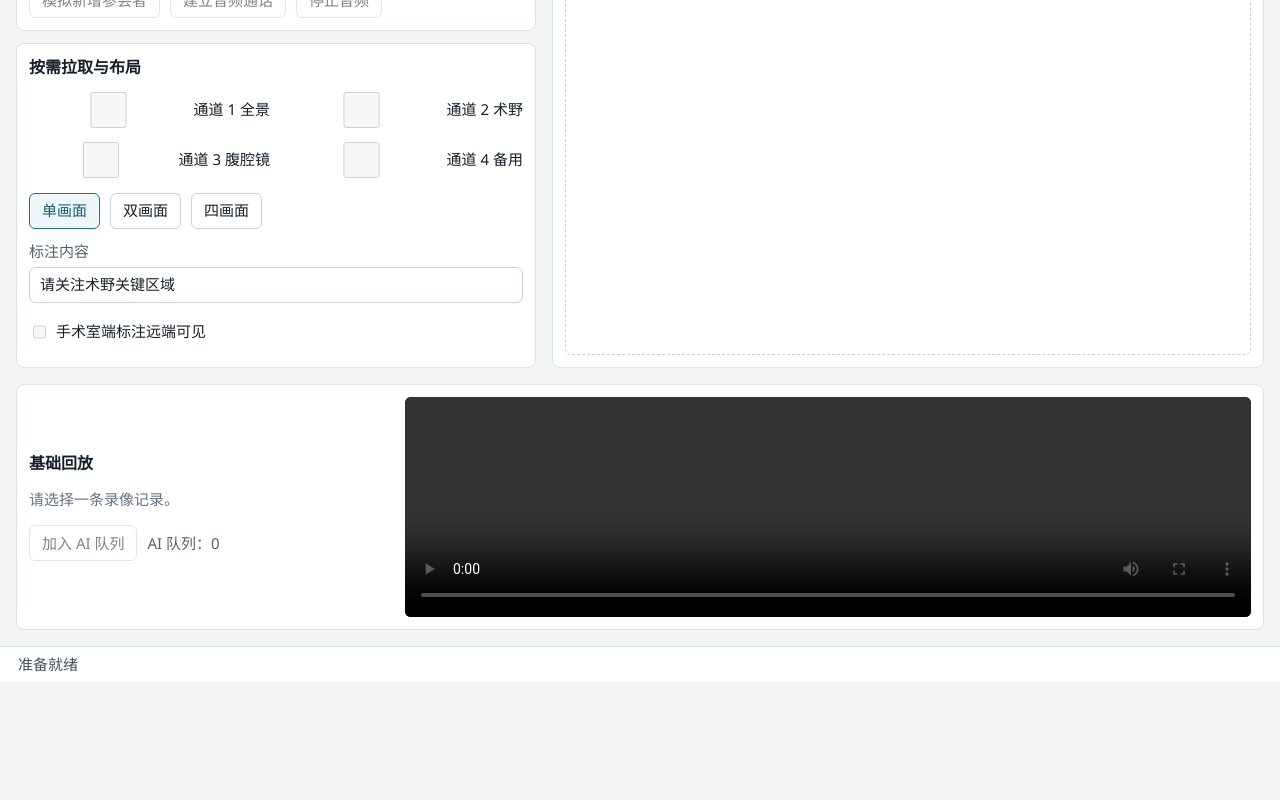
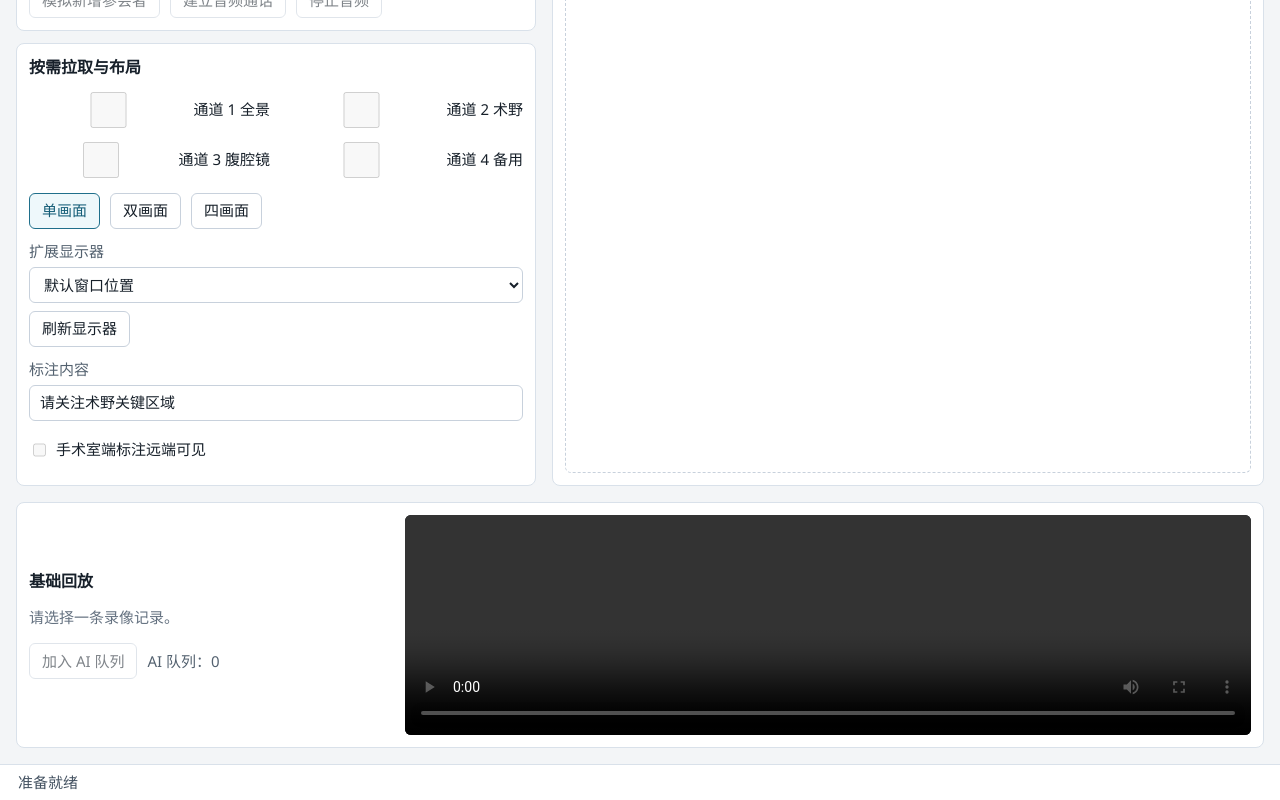
Before and after one commit to ticopapa327-dot/surgical-teaching-phase1-poc, a React (Vite) app: page / in a window 1280 px wide. Shown: the part 2010-2810 px from the top of the page. Before the commit the page ends 2692 px from the top, so only its background shows below. Built offline with nearby package versions, Linux system fonts and the light colour scheme.

Commit message:
Target remote popouts to Electron displays

```diff
--- a/electron/preload.cjs
+++ b/electron/preload.cjs
@@ -2,6 +2,9 @@ const { contextBridge, ipcRenderer } = require("electron");
 
 contextBridge.exposeInMainWorld("surgicalApi", {
   getAppInfo: () => ipcRenderer.invoke("app:get-info"),
+  displays: {
+    list: () => ipcRenderer.invoke("display:list")
+  },
   recordings: {
     create: (payload) => ipcRenderer.invoke("recording:create", payload),
     writeChunk: (payload) => ipcRenderer.invoke("recording:write-chunk", payload),
--- a/src/main.jsx
+++ b/src/main.jsx
@@ -62,6 +62,9 @@ const api = window.surgicalApi || {
     appVersion: "0.1.0",
     recordingsDir: "浏览器内存模式，不写入本地文件"
   }),
+  displays: {
+    list: async () => []
+  },
   recordings: {
     create: async (payload) => {
       const id = `${Date.now()}-${Math.random().toString(16).slice(2)}`;
@@ -338,6 +341,8 @@ function App({ initialConfig = DEFAULT_APP_CONFIG }) {
   const [pendingCall, setPendingCall] = useState(null);
   const [activeSession, setActiveSession] = useState(null);
   const [layoutMode, setLayoutMode] = useState("single");
+  const [displayTargets, setDisplayTargets] = useState([]);
+  const [selectedDisplayId, setSelectedDisplayId] = useState("");
   const [annotationText, setAnnotationText] = useState("请关注术野关键区域");
   const [annotationVisible, setAnnotationVisible] = useState(false);
   const [audioCall, setAudioCall] = useState({ state: "idle", label: "未建立" });
@@ -360,6 +365,7 @@ function App({ initialConfig = DEFAULT_APP_CONFIG }) {
   useEffect(() => {
     api.getAppInfo().then(setAppInfo);
     refreshRecordings();
+    refreshDisplayTargets({ silent: true });
     return () => {
       Object.values(previewStreams.current).forEach(stopStream);
       stopStream(interactionAudioStream.current);
@@ -401,6 +407,38 @@ function App({ initialConfig = DEFAULT_APP_CONFIG }) {
   async function refreshRecordings() {
     const items = await api.recordings.list();
     setRecordings(items);
+  }
+
+  function displayLabel(display) {
+    if (!display) return "默认窗口位置";
+    const workArea = display.workArea || display.bounds || {};
+    const size =
+      Number.isFinite(workArea.width) && Number.isFinite(workArea.height)
+        ? ` / ${workArea.width}×${workArea.height}`
+        : "";
+    return `${display.primary ? "主显示器" : "扩展显示器"} ${display.label || display.id}${size}`;
+  }
+
+  async function refreshDisplayTargets(options = {}) {
+    if (!api.displays?.list) return;
+    try {
+      const displays = await api.displays.list();
+      const normalized = Array.isArray(displays) ? displays : [];
+      setDisplayTargets(normalized);
+      setSelectedDisplayId((current) =>
+        current && normalized.some((display) => String(display.id) === current) ? current : ""
+      );
+      if (!options.silent) {
+        setStatus(
+          normalized.length
+            ? `已发现 ${normalized.length} 个 Windows 显示器。`
+            : "当前运行环境未提供显示器清单，扩展窗口使用默认位置。"
+        );
+      }
+    } catch (error) {
+      setDisplayTargets([]);
+      if (!options.silent) setStatus(`显示器清单读取失败：${error.message}`);
+    }
   }
 
   async function requestDevicePermissionAndRefresh() {
@@ -1007,7 +1045,15 @@ function App({ initialConfig = DEFAULT_APP_CONFIG }) {
       await startPreview(channel);
     }
     const stream = previewStreams.current[channelId];
-    const popup = window.open("", "_blank", "popup,width=960,height=620");
+    const targetDisplay = displayTargets.find((display) => String(display.id) === selectedDisplayId);
+    const targetArea = targetDisplay?.workArea || targetDisplay?.bounds;
+    const width = targetArea?.width ? Math.max(640, Math.min(1280, Math.trunc(targetArea.width))) : 960;
+    const height = targetArea?.height ? Math.max(420, Math.min(800, Math.trunc(targetArea.height))) : 620;
+    const position =
+      targetArea && Number.isFinite(targetArea.x) && Number.isFinite(targetArea.y)
+        ? `,left=${Math.trunc(targetArea.x)},top=${Math.trunc(targetArea.y)}`
+        : "";
+    const popup = window.open("", "_blank", `popup,width=${width},height=${height}${position}`);
     if (!popup) {
       setStatus("扩展窗口打开失败，可能被浏览器拦截。");
       return;
@@ -1046,7 +1092,11 @@ function App({ initialConfig = DEFAULT_APP_CONFIG }) {
     wrapper.append(title, video);
     doc.body.replaceChildren(wrapper);
     video.play().catch(() => {});
-    setStatus(`${channel.label} 已打开扩展窗口，可拖动到其他显示器。`);
+    setStatus(
+      targetDisplay
+        ? `${channel.label} 已打开扩展窗口，目标：${displayLabel(targetDisplay)}。`
+        : `${channel.label} 已打开扩展窗口，可拖动到其他显示器。`
+    );
   }
 
   function requestCall(direction) {
@@ -1743,6 +1793,20 @@ function App({ initialConfig = DEFAULT_APP_CONFIG }) {
               </button>
             </div>
             <label className="annotation-input">
+              扩展显示器
+              <select value={selectedDisplayId} onChange={(event) => setSelectedDisplayId(event.target.value)}>
+                <option value="">默认窗口位置</option>
+                {displayTargets.map((display) => (
+                  <option value={String(display.id)} key={display.id}>
+                    {displayLabel(display)}
+                  </option>
+                ))}
+              </select>
+            </label>
+            <div className="button-row">
+              <button onClick={() => refreshDisplayTargets()}>刷新显示器</button>
+            </div>
+            <label className="annotation-input">
               标注内容
               <input
                 value={annotationText}
```
Also changed, not shown: electron/main.cjs (+16 -1 lines), 4 other files (tests, documents, lock files or other folders).
